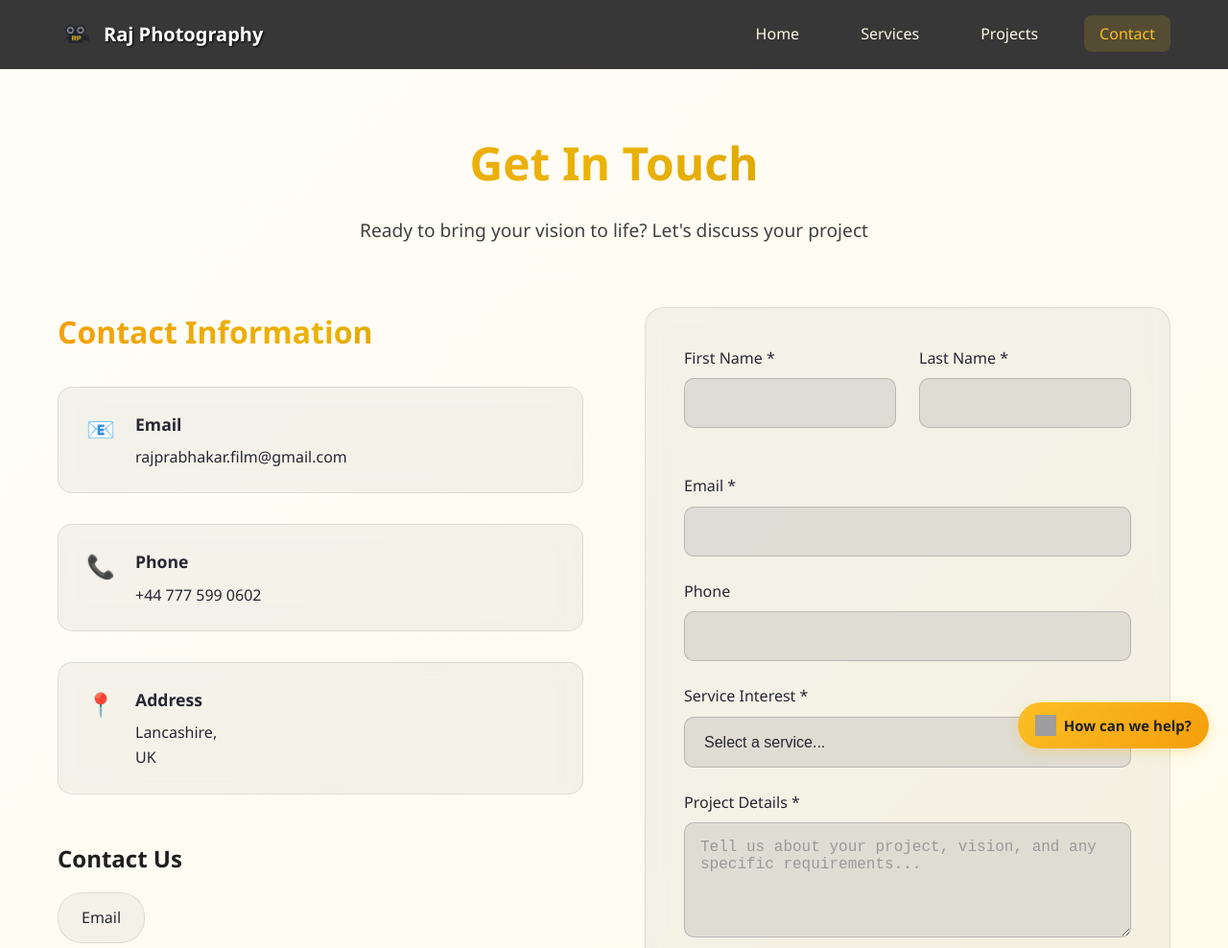
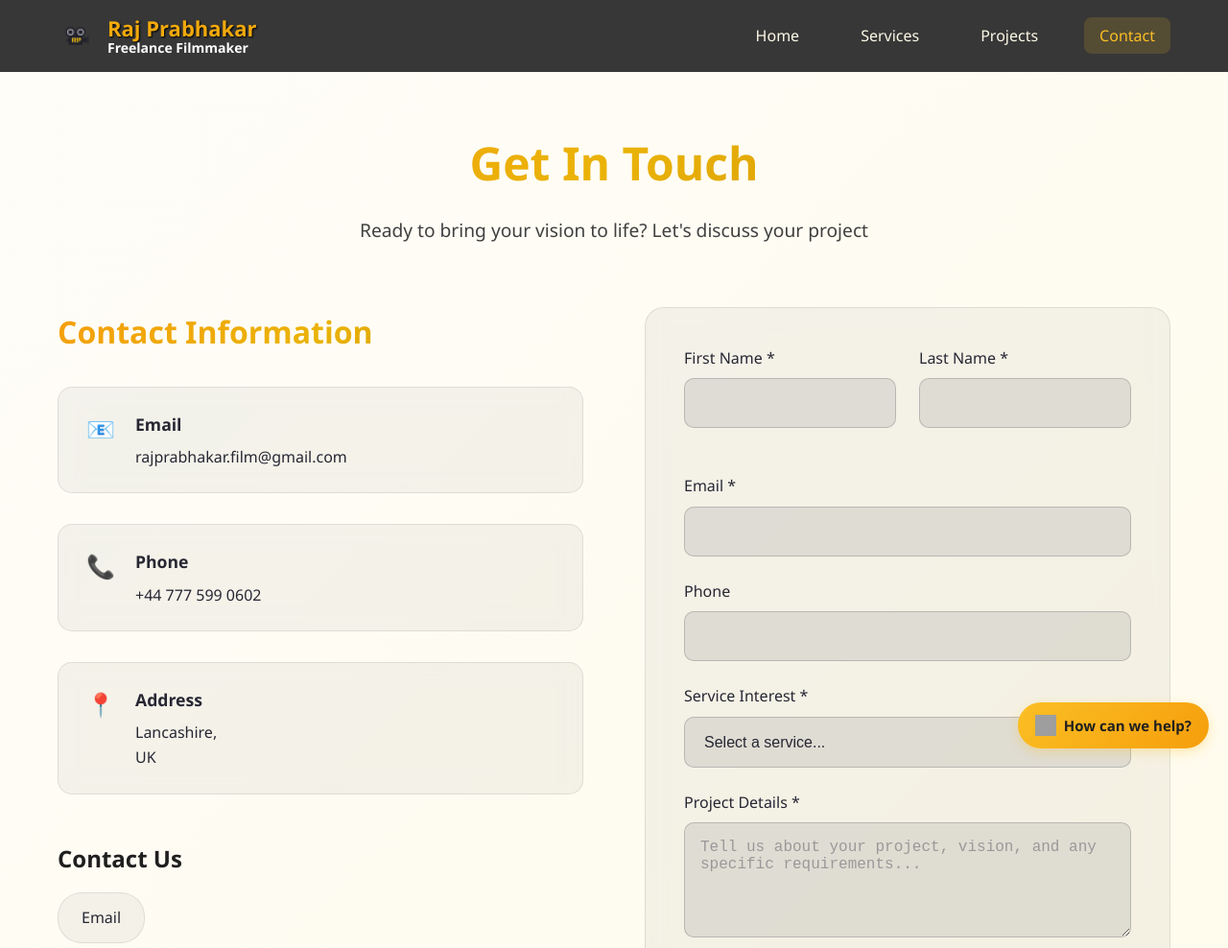
Before and after one commit to rajprabhakarfilm/Video-Production, a plain HTML site: page pages/contact1.html in a window 1280 px wide. Shown: the top 988 px of the page at 96% size. Drawn offline with nearby package versions, Linux system fonts and the light colour scheme; grey boxes are pictures that could not be loaded.

Commit message:
Header title in all pages and also footer chaged

```diff
--- a/pages/contact1.html
+++ b/pages/contact1.html
@@ -23,14 +23,20 @@
     <header>
           <div class="container">
             <div class="header-content">
-            <div class="logo" style="display: flex; align-items: center; gap: 8px;">
-                <a href="../index.html" style="text-decoration: none; color: inherit; display: flex; align-items: center; gap: 8px;">
-                    <img src="../assets/favicon-32x32.png" alt="Raj Photography Logo" style="height: 40px;">
-                    <span style="font-size: 20px; font-weight: bold; color: #FFFFFF; text-shadow: 1px 1px 2px black;">
-                        Raj Photography
-                    </span>
-                </a>
-            </div>
+                <div class="logo" style="display: flex; align-items: center; gap: 12px;">
+                    <!-- Icon -->
+                    <img src="../assets/favicon-32x32.png" alt="Raj Prabhakar Logo" style="height: 40px;">
+                    <!-- Text block -->
+                    <div style="display: flex; flex-direction: column; align-items: flex-start; line-height: 1.2;">
+                        <span style="font-size: 22px; font-weight: bold; color: #f2a90c; text-shadow: 1px 1px 2px black;">
+                            Raj Prabhakar
+                        </span>
+                        <span style="font-size: 14px; color: white;">
+                            Freelance Filmmaker
+                        </span>
+                    </div>
+                </div>
+
                 <nav>
                     <ul>
                         <li><a href="../index.html" class="nav-link">Home</a></li>
@@ -162,7 +168,7 @@
 
     <footer>
         <div class="container">
-            <p>&copy; 2025 Raj Photography. All rights reserved. | Professional Video Production Services</p>
+            <p>&copy; 2025 Raj Prabhakar. All rights reserved. | Professional Video Production Services</p>
         </div>
     </footer>
 
```
Also changed, not shown: index.html (+13 -7 lines), pages/projects1.html (+14 -9 lines), pages/services1.html (+14 -9 lines).
